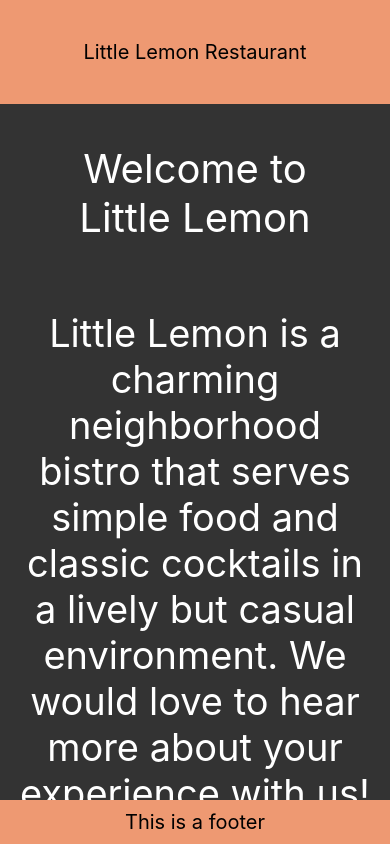
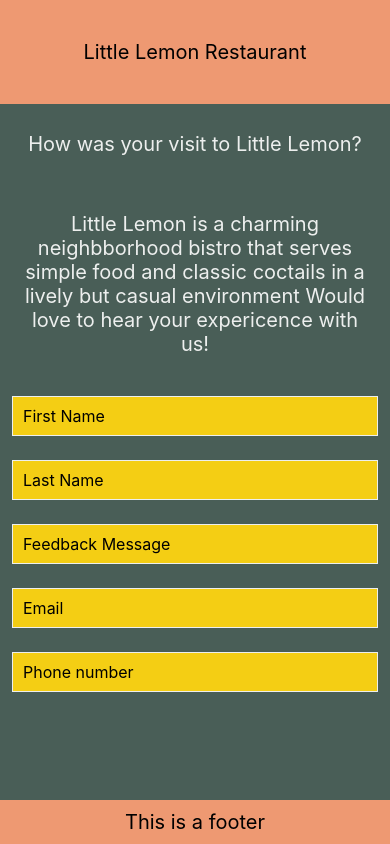
Before and after one commit to so1dier/react_native_little_lemon_app, a React Native app: screen / in a window 390 px wide. Built offline with nearby package versions, Linux system fonts and the light colour scheme.

Commit message:
adding specific keyboard types such as email and phone number

```diff
--- a/App.js
+++ b/App.js
@@ -18,11 +18,11 @@ export default function App() {
       {/* <StatusBar style="auto" /> */}
       {/* <LittleLemonHeaderThreeLines /> */}
       <LittleLemonHeader />
-      <WelcomeScreen />
+      {/* <WelcomeScreen /> */}
       {/* <MenuItems /> */}
       {/* {<FlatListMenuItems />} */}
       {/* {<MenuItemsFlatList />} */}
-      {/* {<FeedbackForm />} */}
+      {<FeedbackForm />}
 
       <View style={{}}>
         <LittleLemonFooter />
--- a/components/FeedbackForm.js
+++ b/components/FeedbackForm.js
@@ -13,6 +13,8 @@ export default function FeedbackForm() {
   const [firstName, onChangeFirstName] = React.useState("");
   const [lastName, onChangeLastName] = React.useState("");
   const [feedbackMessage, onChangeFeedbackMessage] = React.useState("");
+  const [pnoheNumber, onPhoneNumberChange] = React.useState("");
+  const [email, onChangeEmail] = React.useState("");
 
   return (
     <KeyboardAvoidingView
@@ -32,17 +34,35 @@ export default function FeedbackForm() {
           style={styles.input}
           value={firstName}
           onChangeText={onChangeFirstName}
+          placeholder="First Name"
         ></TextInput>
         <TextInput
           style={styles.input}
           value={lastName}
           onChangeText={onChangeLastName}
+          placeholder="Last Name"
         />
+
         <TextInput
           style={styles.input}
           value={feedbackMessage}
           onChangeText={onChangeFeedbackMessage}
+          placeholder="Feedback Message"
         />
+        <TextInput
+          style={styles.input}
+          value={email}
+          onChangeText={onChangeEmail}
+          placeholder="Email"
+          keyboardType="email-address"
+        ></TextInput>
+        <TextInput
+          style={styles.input}
+          value={pnoheNumber}
+          onChangeText={onPhoneNumberChange}
+          placeholder="Phone number"
+          keyboardType="phone-pad"
+        ></TextInput>
       </ScrollView>
     </KeyboardAvoidingView>
   );
```
